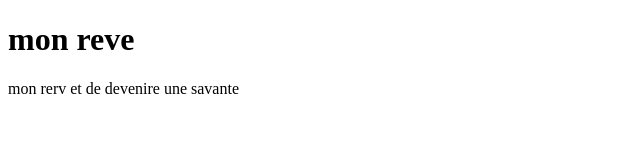
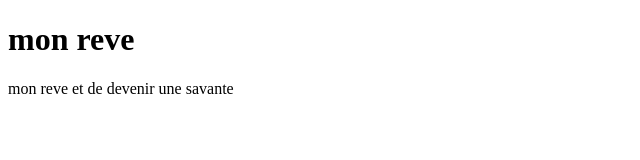
Before and after one commit to Etudiante2/Maye-gning-, a plain HTML site: page Index.html in a window 1280 px wide. Shown: the full height of the page, 0-640 px from the left. Drawn offline with Linux system fonts and the light colour scheme.

Commit message:
Update Index.html

```diff
--- a/Index.html
+++ b/Index.html
@@ -1,20 +1,15 @@
 <!DOCTYPE html>
 
 <html>
-
        <head>
               <meta charset="utf-8">
              <title> maye gning </title>
 
       </head>
-
-
       <body>
 
               <h1> mon reve </h1>
-             <p> mon rerv et de devenire une savante</p>
+             <p> mon reve et de devenir une savante</p>
 
-       </body>
-
-
+      </body>
 </html>
```
